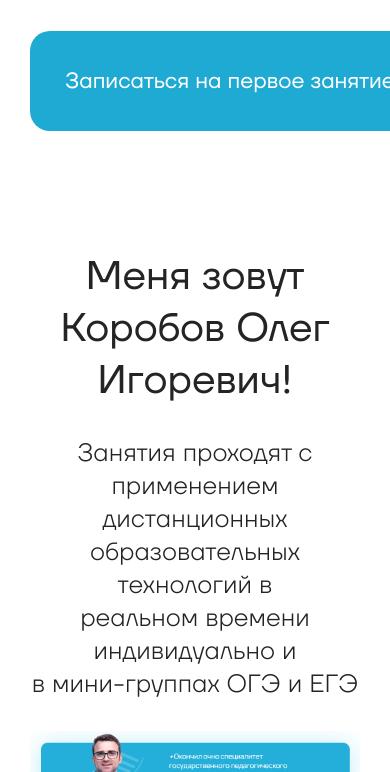
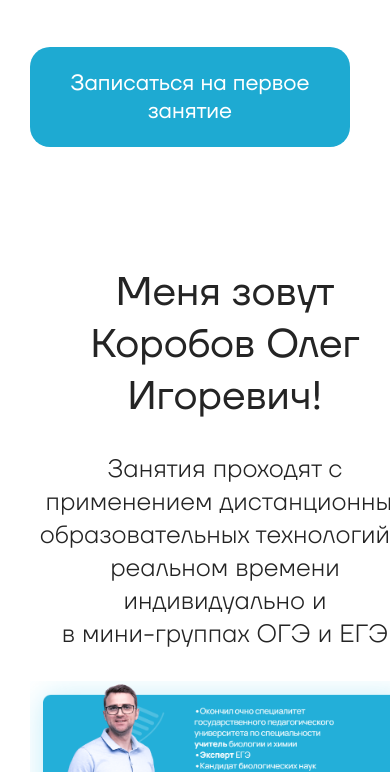
Before and after one commit to shivanxt578/Medrepetitor, a plain HTML site: page index.html in a window 390 px wide. Shown: the part 563-1335 px from the top of the page. Drawn offline with nearby package versions, Linux system fonts and the light colour scheme; files whose address does not match are found by name.

Commit message:
Add files via upload

```diff
--- a/css/media.css
+++ b/css/media.css
@@ -1,6 +1,26 @@
-@media (max-width: 800px) {
+@media (max-width: 1220px) {
     .container {
-        max-width: 600px;
+        max-width: 1100px;
     }
 
 }
+@media (max-width: 1024px) {
+    .container {
+        width: 800px;
+    }
+
+}
+@media (max-width: 768px) {
+    .container {
+        max-width: 80vw;
+    }
+
+}
+@media (max-width: 480px) {
+    .container {
+        max-width: 450px;
+    }
+    .button {
+        width: 320px;
+    }
+}
```
